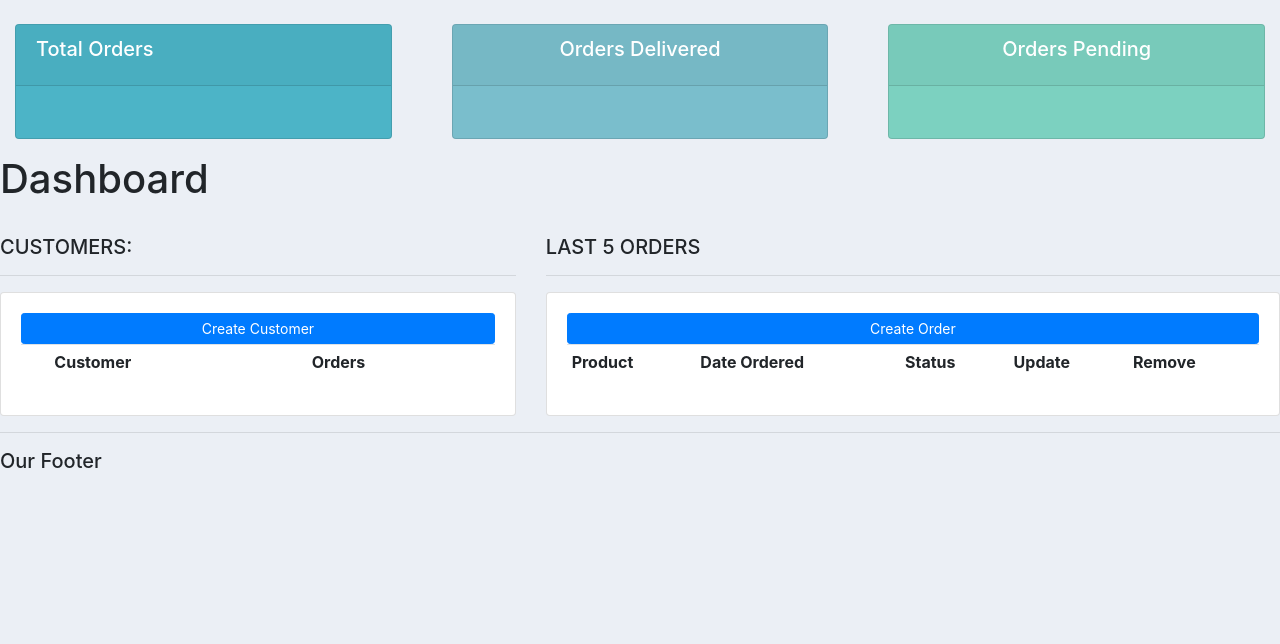
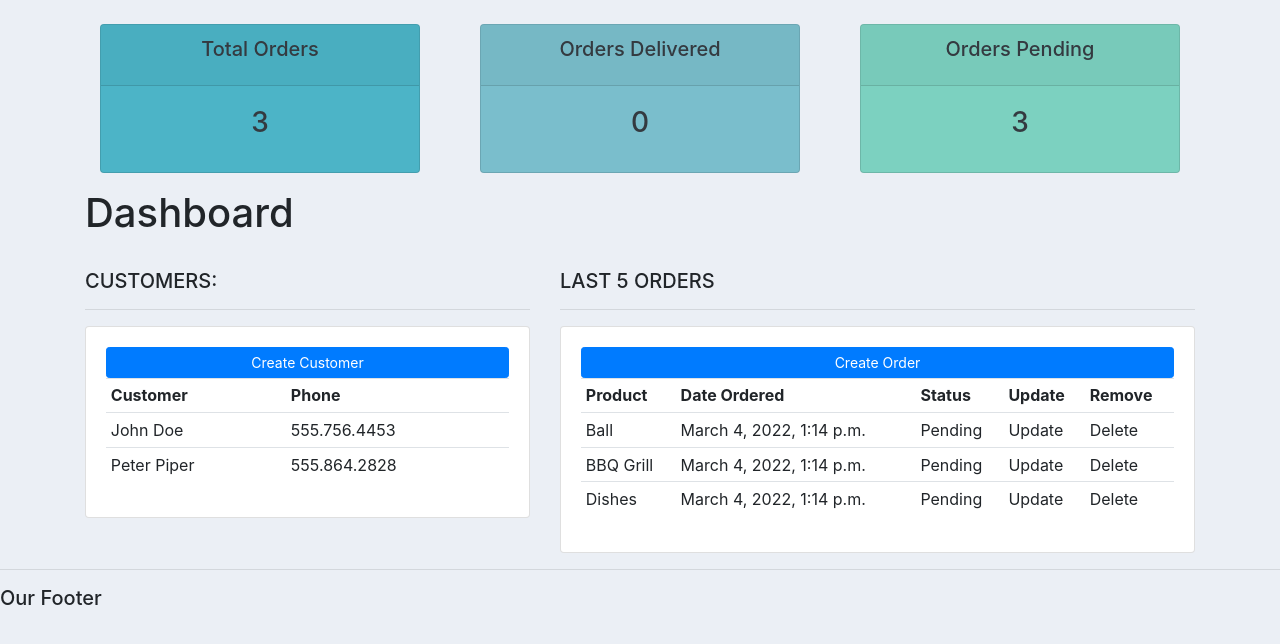
Before and after one commit to IsidoreDelpierro/crm, a Django app: page / in a window 1280 px wide. Shown: the part 56-700 px from the top of the page. Run offline with Django 3.2, Linux system fonts and the light colour scheme; data comes from the database, SQL or seed files in the repository; lists and menus that the app fills with data are empty.

Commit message:
Eight: Renderign Data To Templates - Template Tags
1) Template tags (Django - like statements within html templates)

2) Output products to products.html

3) Output info to dashboard.html

```diff
--- a/accounts/templates/accounts/dashboard.html
+++ b/accounts/templates/accounts/dashboard.html
@@ -12,10 +12,15 @@
         <a class="btn btn-primary btn-sm btn-block" href="">Create Customer</a>
         <table class="table table-sm">
           <tr>
-            <th></th>
             <th>Customer</th>
-            <th>Orders</th>
+            <th>Phone</th>
           </tr>
+          {% for customer in customers %}
+            <tr>
+              <td>{{customer.name}}</td>
+              <td>{{customer.phone}}</td>
+            </tr>
+          {% endfor %}
         </table>
       </div>
     </div>
@@ -33,6 +38,15 @@
             <th>Update</th>
             <th>Remove</th>
           </tr>
+          {% for order in orders %}
+            <tr>
+              <td>{{order.product}}</td>
+              <td>{{order.date_created}}</td>
+              <td>{{order.status}}</td>
+              <td><a href="#"></a>Update</td>
+              <td><a href="#"></a>Delete</td>
+            </tr>
+          {% endfor %}
         </table>
       </div>
     </div>
--- a/accounts/templates/accounts/main.html
+++ b/accounts/templates/accounts/main.html
@@ -28,9 +28,11 @@
   </head>
   <body>
     {% include "accounts/navbar.html" %}
-    {% block content %}
+    <div class="container">
+      {% block content %}
 
-    {% endblock %}
+      {% endblock %}
+    </div>
     <hr>
     <h5>Our Footer</h5>
   </body>
--- a/accounts/templates/accounts/status.html
+++ b/accounts/templates/accounts/status.html
@@ -3,12 +3,13 @@
   <div class="row">
     <div class="col">
       <div class="col-md">
-        <div class="card text-cener text-white mb-3" id="total-orders">
+        <!--<div class="card text-center text-white mb-3" id="total-orders">-->
+        <div class="card text-center text-dark mb-3" id="total-orders">
           <div class="card-header">
             <h5 class="card-title">Total Orders</h5>
           </div>
           <div class="card-body">
-            <h3 class="card-title"></h3>
+            <h3 class="card-title">{{total_orders}}</h3>
           </div>
         </div>
       </div>
@@ -16,12 +17,13 @@
 
     <div class="col">
       <div class="col-md">
-        <div class="card text-center text-white mb-3" id="orders-delivered">
+        <!--<div class="card text-center text-white mb-3" id="orders-delivered">-->
+        <div class="card text-center text-dark mb-3" id="orders-delivered">
           <div class="card-header">
             <h5 class="card-title">Orders Delivered</h5>
           </div>
           <div class="card-body">
-            <h3 class="card-title"></h3>
+            <h3 class="card-title">{{delivered}}</h3>
           </div>
         </div>
       </div>
@@ -29,12 +31,13 @@
 
     <div class="col">
       <div class="col-md">
-        <div class="card text-center text-white mb-3" id="orders-pending">
+        <!--<div class="card text-center text-white mb-3" id="orders-pending">-->
+        <div class="card text-center text-dark mb-3" id="orders-pending">
           <div class="card-header">
             <h5 class="card-title">Orders Pending</h5>
           </div>
           <div class="card-body">
-            <h3 class="card-title"></h3>
+            <h3 class="card-title">{{pending}}</h3>
           </div>
         </div>
       </div>
--- a/accounts/views.py
+++ b/accounts/views.py
@@ -1,12 +1,26 @@
 from django.shortcuts import render, redirect
 from django.http import HttpResponse
+from .models import *
 
 # Create your views here.
 def home(request):
-    return render(request, 'accounts/dashboard.html', {})
+    orders = Order.objects.all()
+    customers = Customer.objects.all()
+
+    total_customers = customers.count()
+    total_orders = orders.count()
+    delivered = orders.filter(status='Delivered').count()
+    pending = orders.filter(status='Pending').count()
+    context = {'orders': orders, 'customers': customers,
+            'pending': pending, 'delivered': delivered,
+            'total_orders': total_orders}
+
+    return render(request, 'accounts/dashboard.html', context)
 
 def products(request):
-    return render(request, 'accounts/products.html', {})
+    products = Product.objects.all()
+    context = {'products': products}
+    return render(request, 'accounts/products.html', context)
 
 def customers(request):
     return render(request, 'accounts/customer.html', {})
```
Also changed, not shown: accounts/templates/accounts/products.html (+7 -0 lines).
